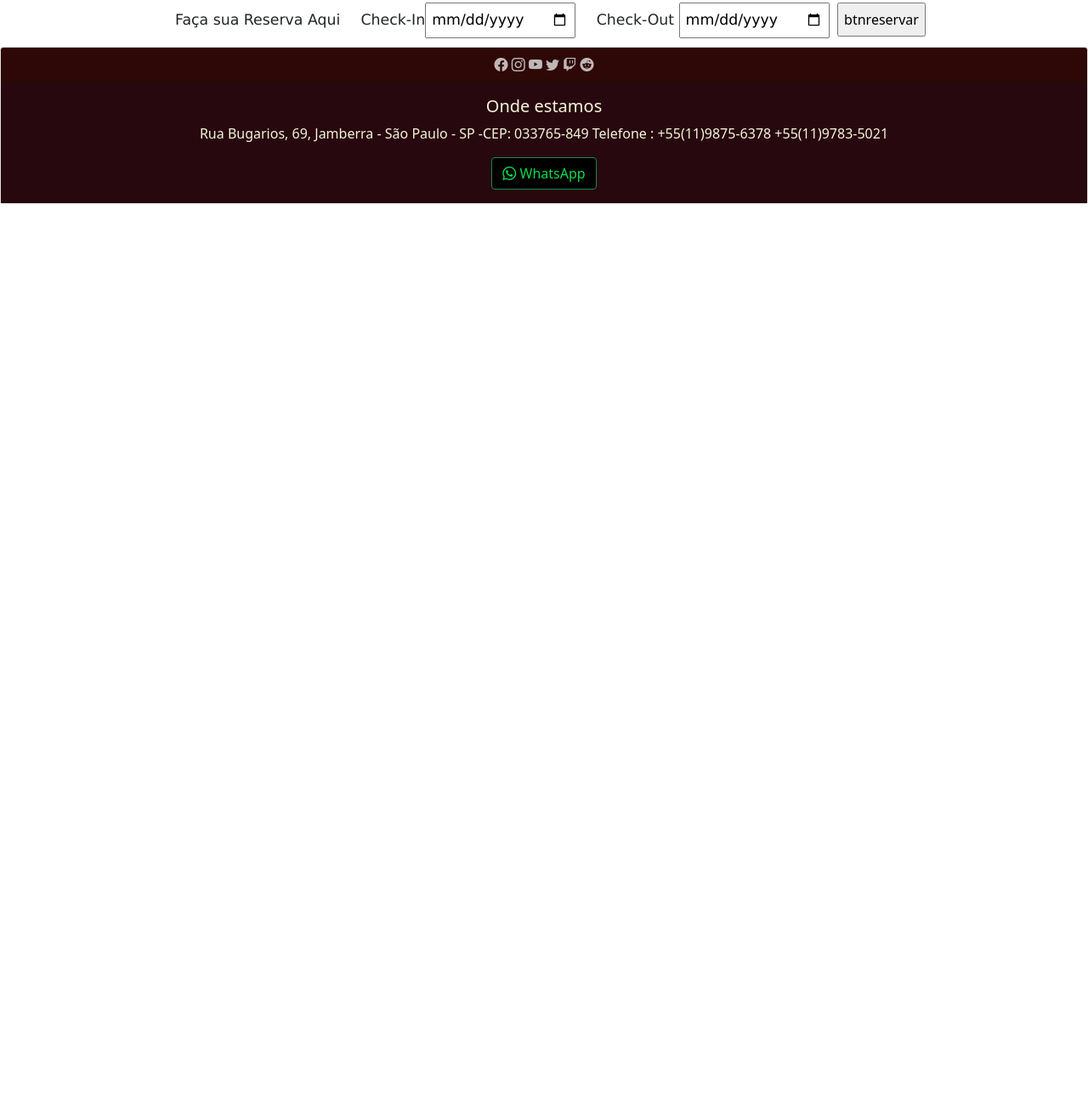
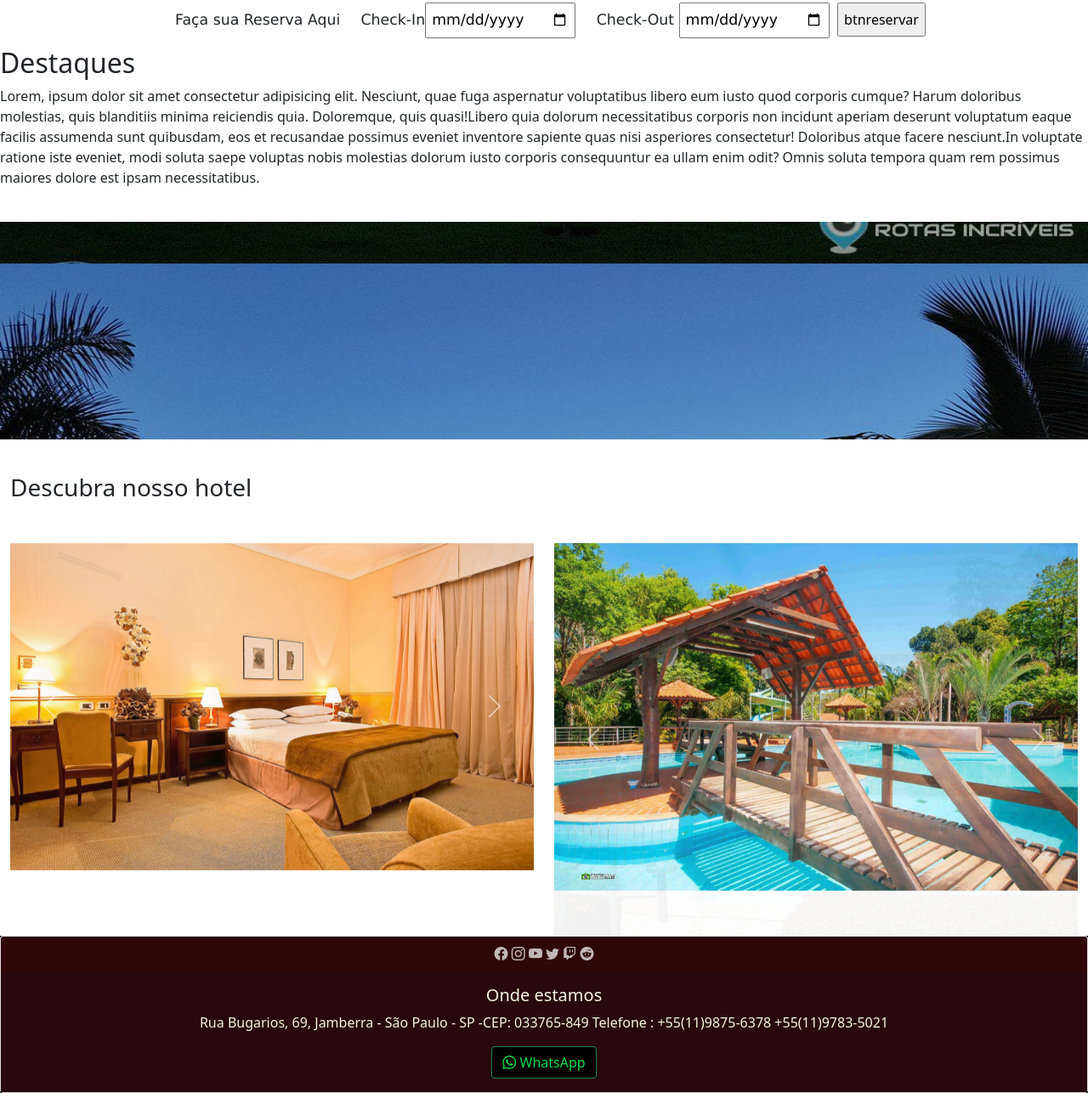
Before and after one commit to pedroasguedes/ProjetoHotel, a plain HTML site: page index.html in a window 1280 px wide. Shown: the part 490-1776 px from the top of the page at 85% size. Before the commit the page ends 800 px from the top, so only its background shows below. Drawn offline with nearby package versions, Linux system fonts and the light colour scheme.

Commit message:
adição na tela home

```diff
--- a/css/styles.css
+++ b/css/styles.css
@@ -28,3 +28,11 @@
   background-color: black;
   color: rgb(8, 223, 76);
 }
+.fundo-branco {
+  background-color: white;
+}
+body {
+  background-image: url("../img/hotel6.jpg");
+  background-attachment: fixed;
+  background-size: 100%;
+}
--- a/index.html
+++ b/index.html
@@ -75,8 +75,8 @@
   </div>
 
 <!-- ======================fim do caroseul======================= -->
-
-<div class="conteiner-fluid">
+<!-- =========================inicio do container-fluid================= -->
+<div class="conteiner-fluid fundo-branco">
 <div class="row">
     <div class="col">
         <form id="reservas_superior">
@@ -87,9 +87,89 @@
         </form>
     </div>
 </div>
+<!-- ===== Area do main do hotel======== -->
+
+<h2>Destaques</h2>
+<p><span>Lorem, ipsum dolor sit amet consectetur adipisicing elit. Nesciunt, quae fuga aspernatur voluptatibus libero eum iusto quod corporis cumque? Harum doloribus molestias, quis blanditiis minima reiciendis quia. Doloremque, quis quasi!</span><span>Libero quia dolorum necessitatibus corporis non incidunt aperiam deserunt voluptatum eaque facilis assumenda sunt quibusdam, eos et recusandae possimus eveniet inventore sapiente quas nisi asperiores consectetur! Doloribus atque facere nesciunt.</span><span>In voluptate ratione iste eveniet, modi soluta saepe voluptas nobis molestias dolorum iusto corporis consequuntur ea ullam enim odit? Omnis soluta tempora quam rem possimus maiores dolore est ipsam necessitatibus.</span></p>
+
+<p>&nbsp;</p>
+
+<!-- ===============fim da area do main do hotel============ -->
 
 </div>
+<!-- =========================fim do container-fluid================= -->
+<p>&nbsp;</p>
+<p>&nbsp;</p><p>&nbsp;</p>
+<p>&nbsp;</p><p>&nbsp;</p>
+<p>&nbsp;</p>
+<!-- ----- inicio de um outro containerfluid------- -->
+<div class="container-fluid fundo-branco">
+  <div class="row">
+    <p>&nbsp;</p>
+<h3>Descubra nosso hotel</h3>
+<p>&nbsp;</p>
+<div class="col-6">
+<!-- ========= inicio do carousel acomodações -->
 
+<div id="carouselExampleFade" class="carousel slide carousel-fade" data-bs-ride="carousel">
+  <div class="carousel-inner">
+    <div class="carousel-item active">
+      <img src="img/quarto3.jpg" class="d-block w-100" alt="...">
+    </div>
+    <div class="carousel-item">
+      <img src="img/quarto4.jpg" class="d-block w-100" alt="...">
+    </div>
+    <div class="carousel-item">
+      <img src="img/quarto6.jpg" class="d-block w-100" alt="...">
+    </div>
+  </div>
+  <button class="carousel-control-prev" type="button" data-bs-target="#carouselExampleFade" data-bs-slide="prev">
+    <span class="carousel-control-prev-icon" aria-hidden="true"></span>
+    <span class="visually-hidden">Previous</span>
+  </button>
+  <button class="carousel-control-next" type="button" data-bs-target="#carouselExampleFade" data-bs-slide="next">
+    <span class="carousel-control-next-icon" aria-hidden="true"></span>
+    <span class="visually-hidden">Next</span>
+  </button>
+</div>
+
+<!-- ======== fim do carousel acomodações -->
+</div>
+<div class="col-6">
+<!-- ========= inicio do carousel lazer -->
+<div id="carouselExampleFade2" class="carousel slide carousel-fade" data-bs-ride="carousel">
+  <div class="carousel-inner">
+    <div class="carousel-item active">
+      <img src="img/lazer4.jpg" class="d-block w-100" alt="...">
+    </div>
+    <div class="carousel-item">
+      <img src="img/lazer1.jpg" class="d-block w-100" alt="...">
+    </div>
+    <div class="carousel-item">
+      <img src="img/lazer2.jpg" class="d-block w-100" alt="...">
+    </div>
+  </div>
+  <button class="carousel-control-prev" type="button" data-bs-target="#carouselExampleFade2" data-bs-slide="prev">
+    <span class="carousel-control-prev-icon" aria-hidden="true"></span>
+    <span class="visually-hidden">Previous</span>
+  </button>
+  <button class="carousel-control-next" type="button" data-bs-target="#carouselExampleFade2" data-bs-slide="next">
+    <span class="carousel-control-next-icon" aria-hidden="true"></span>
+    <span class="visually-hidden">Next</span>
+  </button>
+</div>
+
+<!-- ======== fim do carousel lazer===-->
+      </div>
+
+  </div>
+</div>
+
+
+
+
+
+<!-- ------- fim do outro container fluid-------- -->
 
 
 <!-- ---------Início do Rodapé(footer)-------- -->
```
